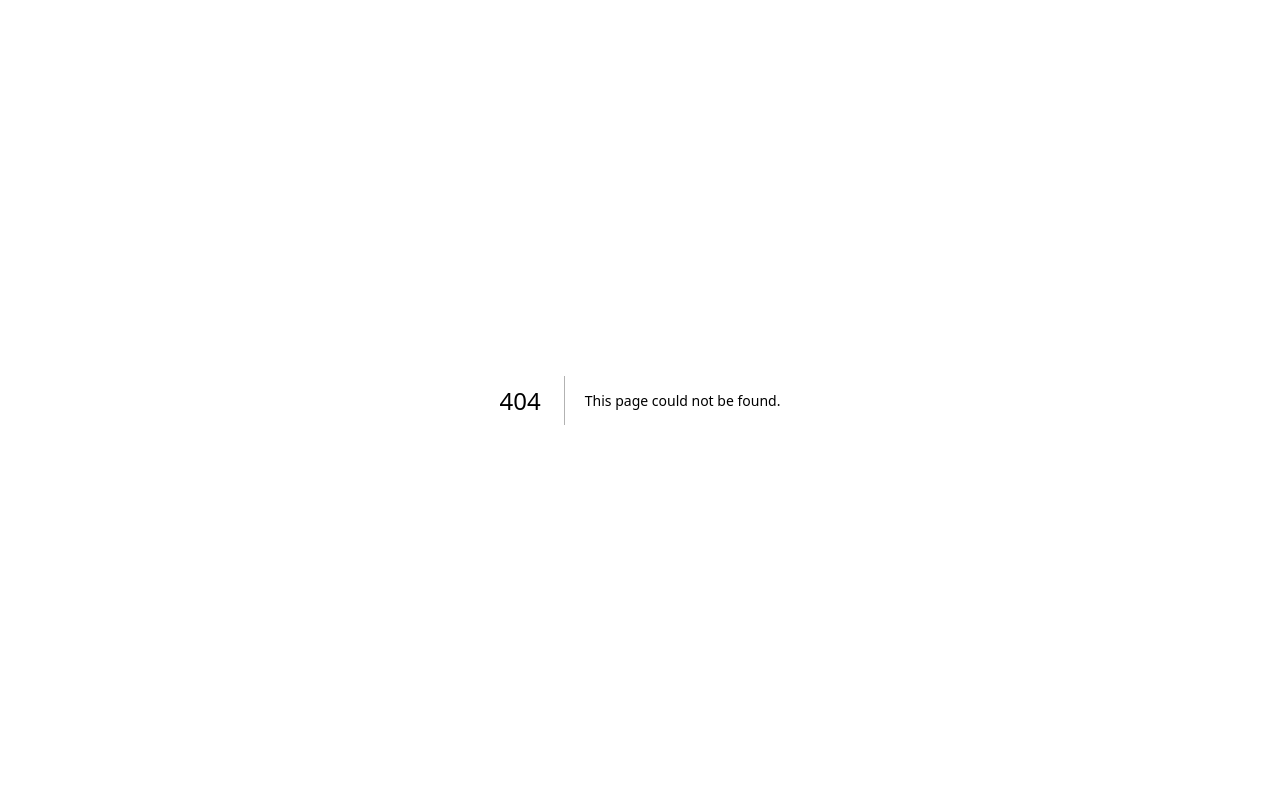
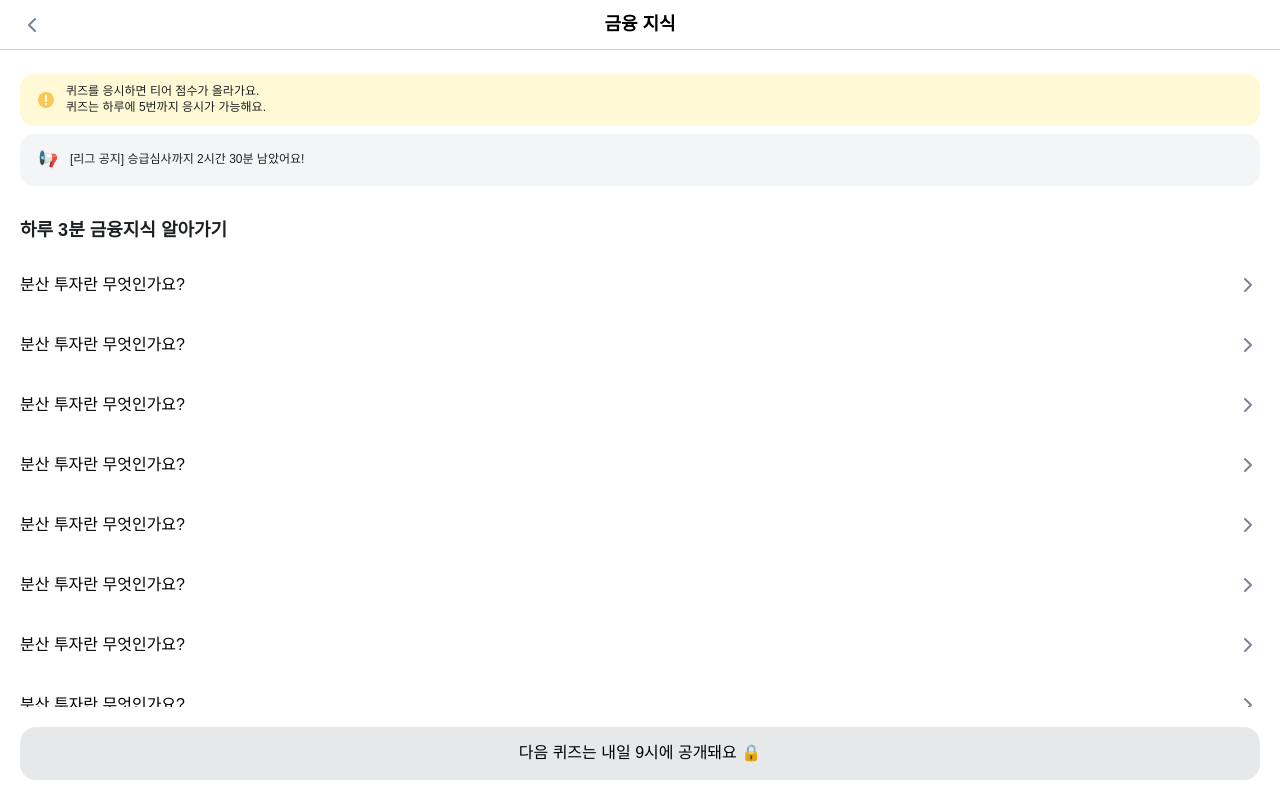
Before and after one commit to plus100kt/moayong-FE, a Next.js app: page /quiz in a window 1280 px wide. Before the commit this address had no page. Built offline with nearby package versions, Linux system fonts and the light colour scheme; a web font is replaced by a local one.

Commit message:
feat: 금융 지식 퀴즈 메인 페이지 구현

```diff
--- /dev/null
+++ b/src/_components/Callout/index.tsx
@@ -0,0 +1,31 @@
+import { cn } from "src/_lib/utils";
+import { ExclamationMarkIcon } from "src/components/common/Icons";
+
+export const Callout = ({
+  children,
+  variant = "warning",
+}: {
+  children: React.ReactNode;
+  variant?: "warning" | "info";
+}) => {
+  const bgColor = {
+    warning: "bg-[#FFF9D5]",
+    info: "bg-[#F4F5F6]",
+  };
+
+  return (
+    <div
+      className={cn(
+        "px-[14px] py-[10px] gap-2 flex items-center rounded-[14px] caption-md text-gray-90 h-[52px]",
+        bgColor[variant]
+      )}
+    >
+      <div className="p-1">
+        {variant === "warning" && <ExclamationMarkIcon />}
+        {variant === "info" && <span className="text-[16px]">📢</span>}
+      </div>
+
+      <div>{children}</div>
+    </div>
+  );
+};
--- /dev/null
+++ b/src/app/quiz/_components/QuizListItem.tsx
@@ -0,0 +1,17 @@
+import { Arrow } from "src/components/common/Icons/Arrow";
+
+interface QuizListItemProps {
+  text: string;
+  onClick: () => void;
+}
+
+export const QuizListItem = ({ text, onClick }: QuizListItemProps) => {
+  return (
+    <li className="h-[52px] flex items-center justify-between cursor-pointer" onClick={onClick}>
+      <p className="">{text}</p>
+      <span>
+        <Arrow variant="right" />
+      </span>
+    </li>
+  );
+};
--- /dev/null
+++ b/src/app/quiz/page.tsx
@@ -0,0 +1,60 @@
+"use client";
+
+import { Callout } from "src/_components/Callout";
+import { QuizListItem } from "./_components/QuizListItem";
+import { Arrow } from "src/components/common/Icons/Arrow";
+import { useRouter } from "next/navigation";
+
+export default function Quiz() {
+  const router = useRouter();
+
+  return (
+    <div className="flex flex-col min-h-screen">
+      <div className="h-[50px] border-b border-[#CDD1D5] relative flex justify-center items-center">
+        <div
+          className="absolute left-5 top-1/2 -translate-y-1/2 cursor-pointer"
+          onClick={() => {
+            router.back();
+          }}
+        >
+          <Arrow variant="left" />
+        </div>
+        <div className="title-sm">금융 지식</div>
+      </div>
+      <div className="bg-white py-6 px-5 ">
+        <section className="pb-8">
+          <div className="flex flex-col gap-2">
+            {/* -- Callout --- */}
+            <Callout variant="warning">
+              <div>
+                <p>퀴즈를 응시하면 티어 점수가 올라가요.</p>
+                <p>퀴즈는 하루에 5번까지 응시가 가능해요.</p>
+              </div>
+            </Callout>
+            <Callout variant="info">
+              <div>[리그 공지] 승급심사까지 2시간 30분 남았어요!</div>
+            </Callout>
+          </div>
+        </section>
+        <section>
+          <h3 className="title-sm text-gray-90 pb-4">하루 3분 금융지식 알아가기</h3>
+          <ul className="flex flex-col gap-2">
+            <QuizListItem text="분산 투자란 무엇인가요?" onClick={() => {}} />
+            <QuizListItem text="분산 투자란 무엇인가요?" onClick={() => {}} />
+            <QuizListItem text="분산 투자란 무엇인가요?" onClick={() => {}} />
+            <QuizListItem text="분산 투자란 무엇인가요?" onClick={() => {}} />
+            <QuizListItem text="분산 투자란 무엇인가요?" onClick={() => {}} />
+            <QuizListItem text="분산 투자란 무엇인가요?" onClick={() => {}} />
+            <QuizListItem text="분산 투자란 무엇인가요?" onClick={() => {}} />
+            <QuizListItem text="분산 투자란 무엇인가요?" onClick={() => {}} />
+          </ul>
+        </section>
+        <div className="px-5 py-5 fixed bottom-0 left-0 right-0 bg-white">
+          <div className="flex justify-center py-4 w-full rounded-2xl bg-gray-10">
+            <button className="btn-primary label-lg">다음 퀴즈는 내일 9시에 공개돼요 🔒</button>
+          </div>
+        </div>
+      </div>
+    </div>
+  );
+}
--- /dev/null
+++ b/src/components/common/Icons/Arrow.tsx
@@ -0,0 +1,36 @@
+interface ArrowRightProps {
+  width?: number;
+  height?: number;
+  color?: string;
+  variant?: "right" | "left" | "up" | "down";
+}
+export const Arrow = ({ width = 24, height = 24, variant = "right" }: ArrowRightProps) => {
+  const rotate = {
+    right: "",
+    down: "rotate-90",
+    left: "rotate-180",
+    up: "rotate-270",
+  };
+  return (
+    <div className={rotate[variant]}>
+      <svg
+        width={width}
+        height={height}
+        viewBox="0 0 24 24"
+        fill="none"
+        xmlns="http://www.w3.org/2000/svg"
+      >
+        <g id="icon/24">
+          <path
+            id="Vector 924"
+            d="M9 6L15 12L9 18"
+            stroke="#798591"
+            strokeWidth="2"
+            strokeLinecap="round"
+            strokeLinejoin="round"
+          />
+        </g>
+      </svg>
+    </div>
+  );
+};
--- /dev/null
+++ b/src/components/common/Icons/ExclamationMark.tsx
@@ -0,0 +1,32 @@
+export const ExclamationMark = ({
+  width = 16,
+  height = 16,
+}: {
+  width?: number;
+  height?: number;
+  color?: string;
+}) => {
+  return (
+    <svg
+      width={width}
+      height={height}
+      viewBox="0 0 16 16"
+      fill="none"
+      xmlns="http://www.w3.org/2000/svg"
+    >
+      <g id="icon/16" clip-path="url(#clip0_4010_1729)">
+        <circle id="Ellipse 178" cx="8" cy="8" r="8" fill="#F6C959" />
+        <path
+          id="!"
+          d="M8.95307 3.10156L8.80268 10.0879H7.25776L7.0937 3.10156H8.95307ZM6.97065 12.043C6.96382 11.4688 7.44917 10.9971 8.03706 10.9902C8.60444 10.9971 9.08979 11.4688 9.08979 12.043C9.08979 12.6309 8.60444 13.1094 8.03706 13.1094C7.44917 13.1094 6.96382 12.6309 6.97065 12.043Z"
+          fill="white"
+        />
+      </g>
+      <defs>
+        <clipPath id="clip0_4010_1729">
+          <rect width="16" height="16" fill="white" />
+        </clipPath>
+      </defs>
+    </svg>
+  );
+};
--- a/src/components/common/Icons/index.tsx
+++ b/src/components/common/Icons/index.tsx
@@ -2,3 +2,4 @@ export { Coin as CoinIcon } from "./Coin";
 export { Calendar as CalendarIcon } from "./Calendar";
 export { Bulb as BulbIcon } from "./Bulb";
 export { Logo as LogoIcon } from "./Logo";
+export { ExclamationMark as ExclamationMarkIcon } from "./ExclamationMark";
```
